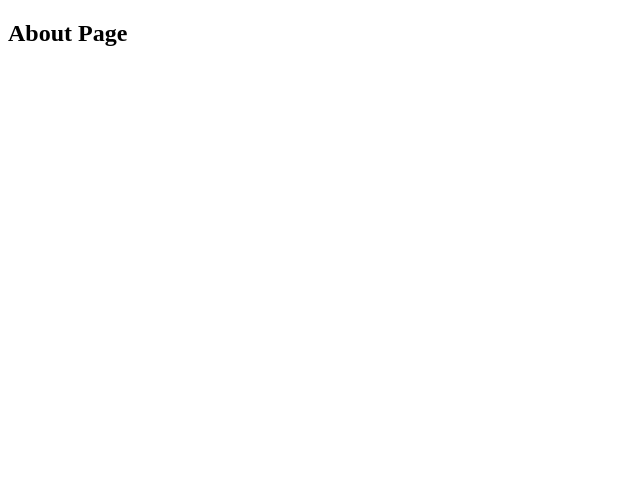
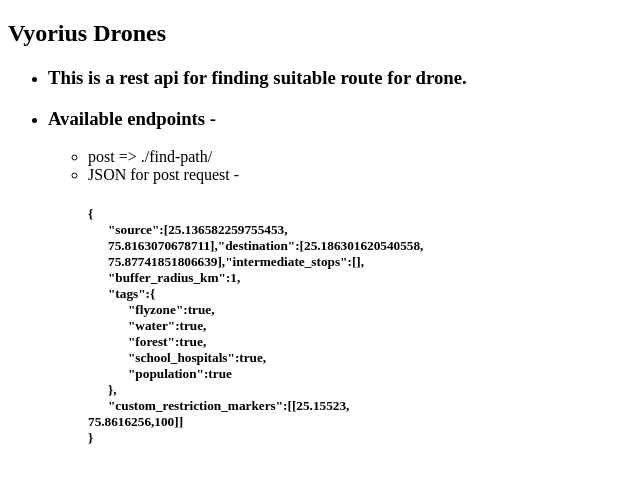
Before and after one commit to nikhilnagargit/rest_api_for_drone_route_data, a Django app: page / in a window 1280 px wide. Before the commit the part shown is almost empty. Shown: the top 483 px of the page, without its empty margins (0-640 px from the left). Run offline with Django 3.2, Linux system fonts and the light colour scheme.

Commit message:
about page edited

```diff
--- a/templates/home.html
+++ b/templates/home.html
@@ -6,6 +6,55 @@
     <title>Rest API Vyorius</title>
 </head>
 <body>
-  <h2>  About Page </h2>
+  <h2>Vyorius Drones</h2>
+  <ul>
+  <li><h3>This is a rest api for finding suitable route for drone.</h3></li>
+  <li><h3>Available endpoints - </h3>
+  <ul> <li>post   => ./find-path/</li>
+  <li>JSON for post request - </li>
+  <h5 id="json_data">  </h5>
+
+  </ul></li></ul>
+
+
 </body>
+
+
+<script>
+
+var jsonVar = {
+"source":[25.136582259755453,75.8163070678711],
+"destination":[ 25.186301620540558,75.87741851806639],
+"intermediate_stops":[],
+"buffer_radius_km":1,
+"tags":{"flyzone":true,"water":true,"forest":true,"school_hospitals":true,"population":true},
+"custom_restriction_markers":[[25.15523,75.8616256,100]]
+}
+    jsonStr = JSON.stringify(jsonVar),  // THE OBJECT STRINGIFIED
+    regeStr = '', // A EMPTY STRING TO EVENTUALLY HOLD THE FORMATTED STRINGIFIED OBJECT
+    f = {
+            brace: 0
+        }; // AN OBJECT FOR TRACKING INCREMENTS/DECREMENTS,
+           // IN PARTICULAR CURLY BRACES (OTHER PROPERTIES COULD BE ADDED)
+
+regeStr = jsonStr.replace(/({|}[,]*|[^{}:]+:[^{}:,]*[,{]*)/g, function (m, p1) {
+var rtnFn = function() {
+        return '<div style="text-indent: ' + (f['brace'] * 20) + 'px;">' + p1 + '</div>';
+    },
+    rtnStr = 0;
+    if (p1.lastIndexOf('{') === (p1.length - 1)) {
+        rtnStr = rtnFn();
+        f['brace'] += 1;
+    } else if (p1.indexOf('}') === 0) {
+         f['brace'] -= 1;
+        rtnStr = rtnFn();
+    } else {
+        rtnStr = rtnFn();
+    }
+    return rtnStr;
+});
+
+document.getElementById("json_data").innerHTML += regeStr;
+
+</script>
 </html>
```
